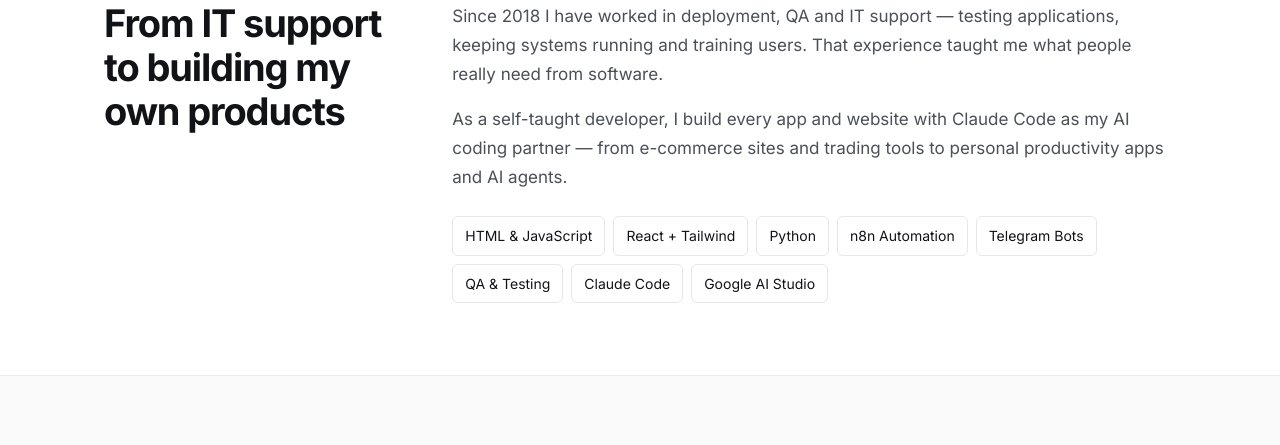
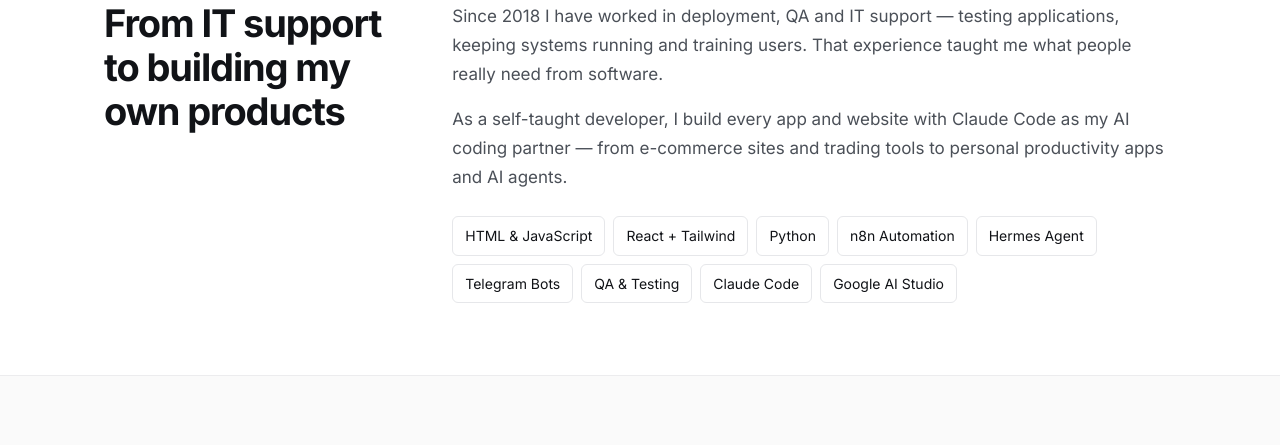
Before and after one commit to Yunuslau/yunuslau.github.io, a plain HTML site: page index.html in a window 1280 px wide. Shown: the part 2771-3216 px from the top of the page. Drawn offline with Linux system fonts and the light colour scheme.

Commit message:
Update index.html

```diff
--- a/index.html
+++ b/index.html
@@ -174,7 +174,7 @@ footer{color:var(--soft);font-size:14px;padding-top:40px;border-top:1px solid va
       <p>Since 2018 I have worked in deployment, QA and IT support — testing applications, keeping systems running and training users. That experience taught me what people really need from software.</p>
       <p>As a self-taught developer, I build every app and website with Claude Code as my AI coding partner — from e-commerce sites and trading tools to personal productivity apps and AI agents.</p>
       <div class="skills">
-        <span>HTML &amp; JavaScript</span><span>React + Tailwind</span><span>Python</span><span>n8n Automation</span><span>Telegram Bots</span><span>QA &amp; Testing</span><span>Claude Code</span><span>Google AI Studio</span>
+        <span>HTML &amp; JavaScript</span><span>React + Tailwind</span><span>Python</span><span>n8n Automation</span><span>Hermes Agent</span><span>Telegram Bots</span><span>QA &amp; Testing</span><span>Claude Code</span><span>Google AI Studio</span>
       </div>
     </div>
   </section>
```
